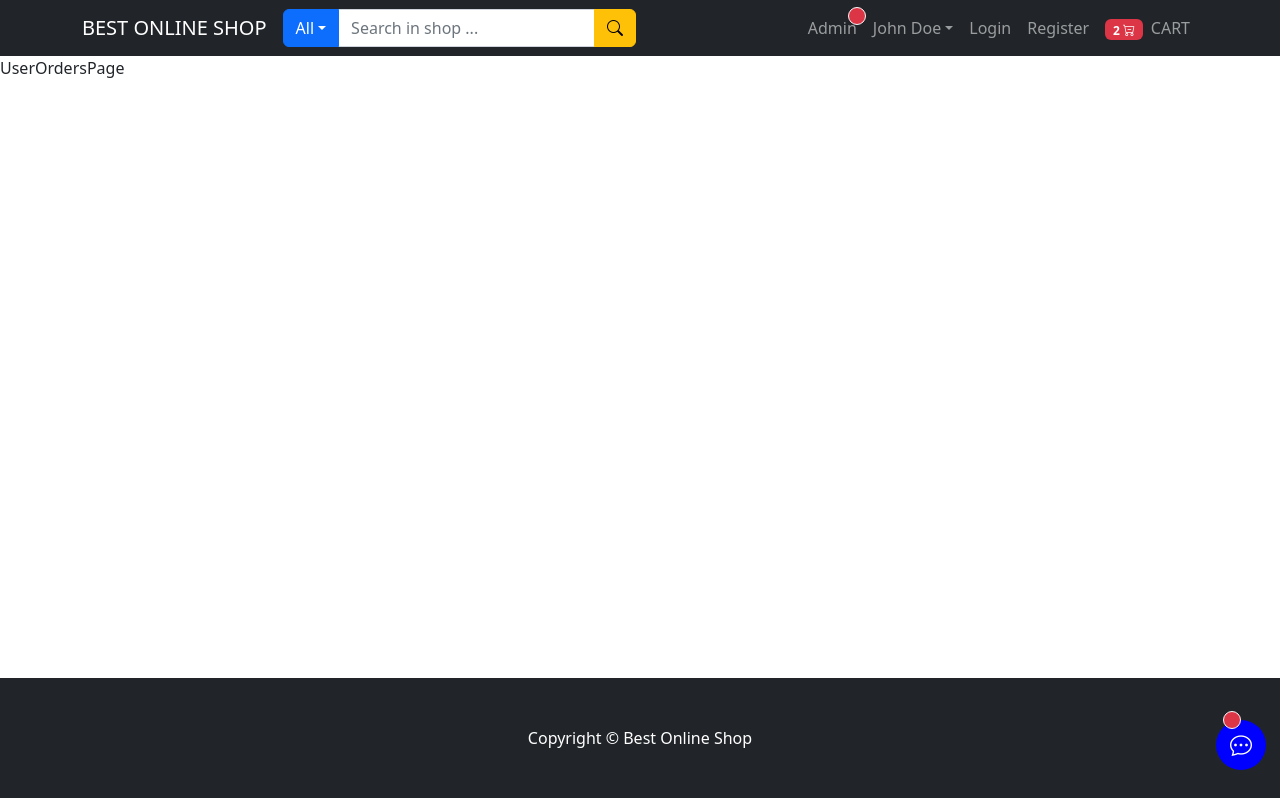
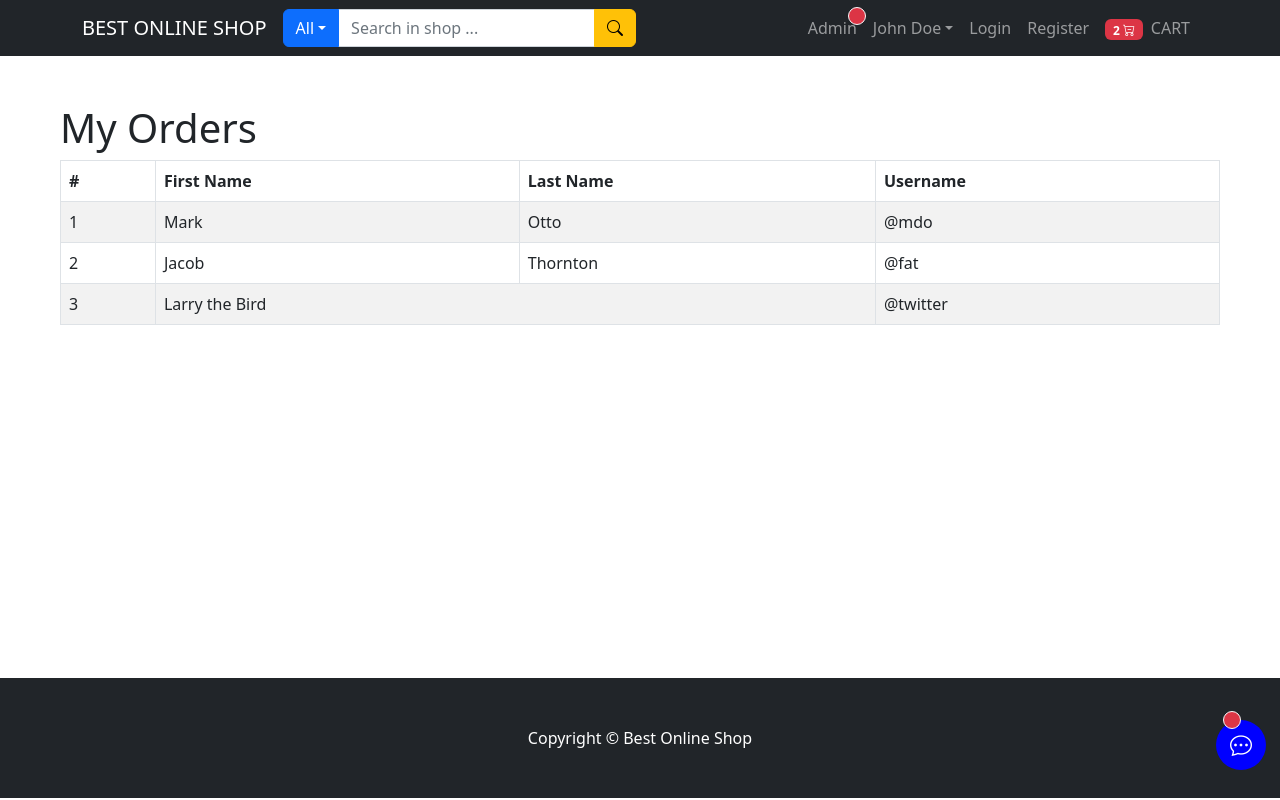
Before and after one commit to 0xAureoleNode/mern-e-commerce, a React (Create React App) app in the folder frontend/: page /user/my-orders in a window 1280 px wide. Built offline with nearby package versions, Linux system fonts and the light colour scheme.

Commit message:
UserOrdersPage

```diff
--- a/frontend/src/pages/user/UserOrdersPage.js
+++ b/frontend/src/pages/user/UserOrdersPage.js
@@ -1,7 +1,43 @@
 import React from 'react';
+import { Row, Col, Table } from 'react-bootstrap';
 
 const UserOrdersPage = () => {
-  return <div>UserOrdersPage</div>;
+  return (
+    <Row className="m-5">
+      <Col md={12}>
+        <h1>My Orders</h1>
+        <Table striped bordered hover>
+          <thead>
+            <tr>
+              <th>#</th>
+              <th>First Name</th>
+              <th>Last Name</th>
+              <th>Username</th>
+            </tr>
+          </thead>
+          <tbody>
+            <tr>
+              <td>1</td>
+              <td>Mark</td>
+              <td>Otto</td>
+              <td>@mdo</td>
+            </tr>
+            <tr>
+              <td>2</td>
+              <td>Jacob</td>
+              <td>Thornton</td>
+              <td>@fat</td>
+            </tr>
+            <tr>
+              <td>3</td>
+              <td colSpan={2}>Larry the Bird</td>
+              <td>@twitter</td>
+            </tr>
+          </tbody>
+        </Table>
+      </Col>
+    </Row>
+  );
 };
 
 export default UserOrdersPage;
```
